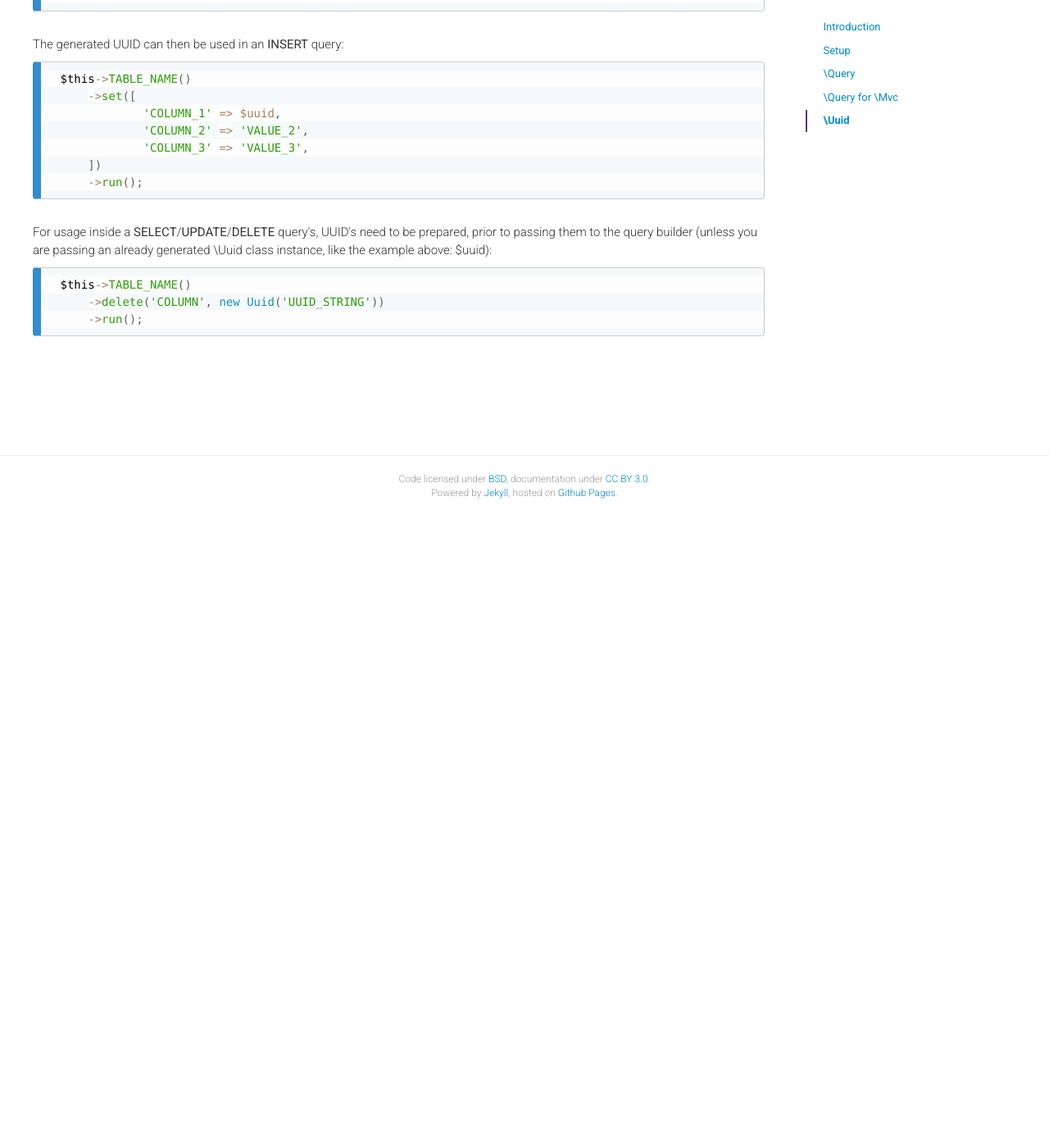
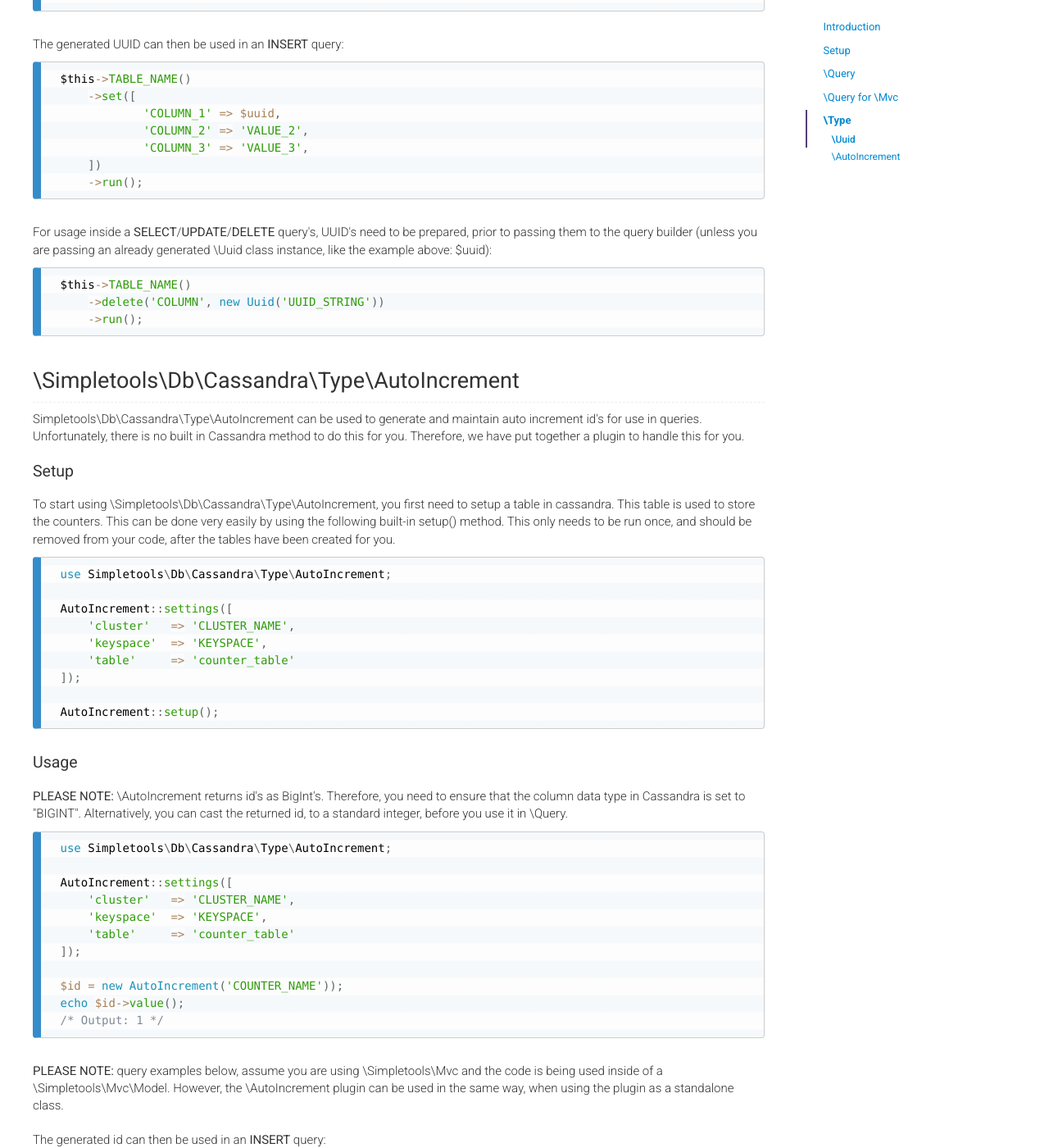
Before and after one commit to getsimpletools/getsimpletools.github.io, a Jekyll site: the page built from getting-started/cassandra.html, in a window 1280 px wide and 1400 px high, scrolled down 7447 px. Shown: the whole window at 82% size. Built offline with Jekyll 4.4.1, drawn with Linux system fonts in a browser that asks for light colours; nearby versions of some CDN libraries; before the commit the page ends 8077 px from its top, so only the background shows below that; some of the changed text lies outside the part shown.

Commit message:
Casandra\Type\AutoIncrement

```diff
--- a/getting-started/cassandra.html
+++ b/getting-started/cassandra.html
@@ -372,20 +372,20 @@ $result = $query->fetchAll();
 					</div>
 				</section>
 
-				<section id="uuid" class="group">
-					<h2>\Simpletools\Db\Cassandra\Uuid</h2>
+				<section id="type" class="group">
+					<h2 id="uuid">\Simpletools\Db\Cassandra\Type\Uuid</h2>
 					<p>
-						Simpletools\Db\Cassandra\Uuid can be used to generate and prepare UUID's for use in queries.
+						Simpletools\Db\Cassandra\Type\Uuid can be used to generate and prepare UUID's for use in queries.
 					</p>
 					<p>
-						<b>PLEASE NOTE:</b> query examples below, assume you are using \Simpletools\Mvc and the code is being used inside of a \Simpletools\Mvc\Model.
+						<b>PLEASE NOTE:</b> query examples below, assume you are using \Simpletools\Mvc and the code is being used inside of a \Simpletools\Mvc\Model. However, the \Uuid plugin can be used in the same way, when using the plugin as a standalone class.
 					</p>
 
 					<div class="subgroup">
 						<p>
-							To generate a new UUID, you first need to create a new instance of \Simpletools\Db\Cassandra\Uuid:
+							To generate a new UUID, you first need to create a new instance of \Simpletools\Db\Cassandra\Type\Uuid:
 						</p>
-						<pre class="line-php"><code class="language-php">use Simpletools\Db\Cassandra\Uuid;
+						<pre class="line-php"><code class="language-php">use Simpletools\Db\Cassandra\Type\Uuid;
 
 $uuid = new Uuid());
 echo $uuid;
@@ -408,6 +408,65 @@ echo $uuid;
 						</p>
 						<pre class="line-php"><code class="language-php">$this->TABLE_NAME()
 	->delete('COLUMN', new Uuid('UUID_STRING'))
+	->run();
+</code></pre>
+					</div>
+
+					<h2 id="autoincrement">\Simpletools\Db\Cassandra\Type\AutoIncrement</h2>
+					<p>
+						Simpletools\Db\Cassandra\Type\AutoIncrement can be used to generate and maintain auto increment id's for use in queries. Unfortunately, there is no built in Cassandra method to do this for you. Therefore, we have put together a plugin to handle this for you.
+					</p>
+
+					<div class="subgroup">
+						<h3>Setup</h3>
+						<p>
+							To start using \Simpletools\Db\Cassandra\Type\AutoIncrement, you first need to setup a table in cassandra. This table is used to store the counters. This can be done very easily by using the following built-in setup() method. This only needs to be run once, and should be removed from your code, after the tables have been created for you.
+						</p>
+						<pre class="line-php"><code class="language-php">use Simpletools\Db\Cassandra\Type\AutoIncrement;
+
+AutoIncrement::settings([
+	'cluster'   => 'CLUSTER_NAME',
+	'keyspace'  => 'KEYSPACE',
+	'table'     => 'counter_table'
+]);
+
+AutoIncrement::setup();</code></pre>
+					</div>
+					<div class="subgroup">
+						<h3>Usage</h3>
+						<p><b>PLEASE NOTE:</b> \AutoIncrement returns id's as BigInt's. Therefore, you need to ensure that the column data type in Cassandra is set to "BIGINT". Alternatively, you can cast the returned id, to a standard integer, before you use it in \Query.</p>
+						<pre class="line-php"><code class="language-php">use Simpletools\Db\Cassandra\Type\AutoIncrement;
+
+AutoIncrement::settings([
+	'cluster'   => 'CLUSTER_NAME',
+	'keyspace'  => 'KEYSPACE',
+	'table'     => 'counter_table'
+]);
+
+$id = new AutoIncrement('COUNTER_NAME'));
+echo $id->value();
+/* Output: 1 */</code></pre>
+
+						<p>
+							<b>PLEASE NOTE:</b> query examples below, assume you are using \Simpletools\Mvc and the code is being used inside of a \Simpletools\Mvc\Model. However, the \AutoIncrement plugin can be used in the same way, when using the plugin as a standalone class.
+						</p>
+						<p>
+							The generated id can then be used in an <b>INSERT</b> query:
+						</p>
+						<pre class="line-php"><code class="language-php">$this->TABLE_NAME()
+	->set([
+		'COLUMN_1' => $id,
+		'COLUMN_2' => 'VALUE_2',
+		'COLUMN_3' => 'VALUE_3',
+	])
+	->run();
+</code></pre>
+
+						<p>
+							For usage inside a <b>SELECT</b>/<b>UPDATE</b>/<b>DELETE</b> query's, integers need to be casted to BigInt's, prior to passing them to the query builder (unless you are passing an already generated \AutoIncrement class instance, like the example above: $id):
+						</p>
+						<pre class="line-php"><code class="language-php">$this->TABLE_NAME()
+	->delete('COLUMN', new BigInt(1)
 	->run();
 </code></pre>
 					</div>
@@ -451,11 +510,14 @@ echo $uuid;
 							</ul>
 						</li>
 						<li>
-							<a href="#uuid" target="_self">\Uuid</a>
+							<a href="#type" target="_self">\Type</a>
+							<ul class="nav nav-stacked">
+								<li><a href="#uuid">\Uuid</a></li>
+								<li><a href="#autoincrement">\AutoIncrement</a></li>
+							</ul>
 						</li>
 					</ul>
 				</nav>
-
 			</div>
 		</div>
 	</div>
```
